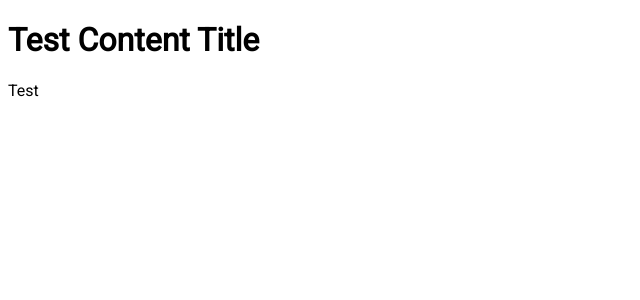
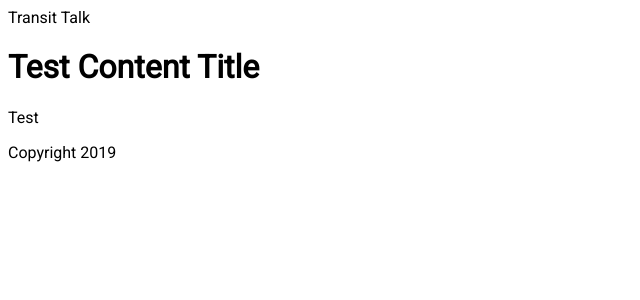
Before and after one commit to TransitTalk/CaravanTransit.github.io, a Jekyll site: the page built from index.html, in a window 1280 px wide. Shown: the top 300 px of the page, without its empty margins (0-640 px from the left). Built offline with Jekyll 4.4.1, drawn with Linux system fonts in a browser that asks for light colours.

Commit message:
Added header and footer to includes

```diff
--- a/_config.yml
+++ b/_config.yml
@@ -13,7 +13,7 @@
 # you will see them accessed via {{ site.title }}, {{ site.email }}, and so on.
 # You can create any custom variable you would like, and they will be accessible
 # in the templates via {{ site.myvariable }}.
-title: Your awesome title
+title: Transit Talk
 email: your-email@example.com
 description: >- # this means to ignore newlines until "baseurl:"
   Write an awesome description for your new site here. You can edit this
--- /dev/null
+++ b/_includes/footer.html
@@ -0,0 +1,3 @@
+<footer>
+    Copyright {{ 'now' | date: "%Y" }}
+</footer>
--- /dev/null
+++ b/_includes/header.html
@@ -0,0 +1,3 @@
+<header>
+    {{ site.title }}
+</header>
--- a/_layouts/default.html
+++ b/_layouts/default.html
@@ -6,6 +6,10 @@
     <link rel="stylesheet" href="/css/styles.css">
   </head>
   <body>
+    {% include header.html %}
+
     {{ content }}
+
+    {% include footer.html %}
   </body>
 </html>
```
